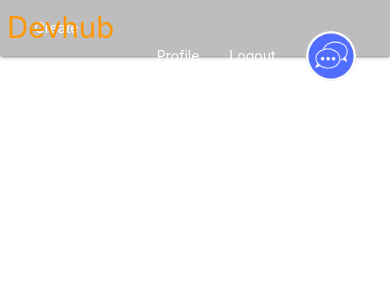
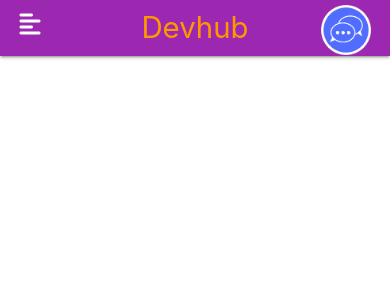
Before and after one commit to Abhijeetrkushwaha/Devhub, a React (Create React App) app: page / in a window 390 px wide. Shown: the top 300 px of the page. Built offline with nearby package versions, Linux system fonts and the light colour scheme.

Commit message:
added dummy text

```diff
--- a/public/index.html
+++ b/public/index.html
@@ -25,7 +25,7 @@
       Learn how to configure a non-root public URL by running `npm run build`.
     -->
     <link rel="stylesheet" href="./materialize/css/materialize.css">
-    <link rel="stylesheet" href="./fontawesome-free-5.14.0-web/css/all.css">
+    <script src="https://kit.fontawesome.com/01be41892c.js" crossorigin="anonymous"></script>
     <title>Devhub</title>
   </head>
   <body>
@@ -42,7 +42,6 @@
       To create a production bundle, use `npm run build` or `yarn build`.
     -->
 
-    <script src="./fontawesome-free-5.14.0-web/js/all.js"></script>
     <script src="./materialize/js/materialize.js"></script>
   </body>
 </html>
--- a/src/App.css
+++ b/src/App.css
@@ -15,3 +15,43 @@ img{
   width: 50px;
   display: flex;
 }
+.menu-icon{
+  display: none;
+}
+.msg-sm{
+  display: none;
+}
+.nav-list.active{
+  left: 0;
+}
+@media screen and (max-width: 900px){
+  .nav-list{
+    width: 250px;
+    height: 100vh;
+    position: fixed;
+    top: 0;
+    left: -250px;
+    display: flex;
+    align-items: center;
+    flex-direction: column;
+    transition: .4s ease;
+  }
+  .nav-list li{
+    margin-top: 50px;
+    width: 100%;
+  }
+  .menu-icon{
+    display: block;
+  }
+  .msg-sm{
+    display: block;
+  }
+  .msg-bg{
+    display: none;
+  }
+  .close{
+    position: absolute;
+    top: 0;
+    right: 20px;
+  }
+}
--- a/src/components/Nav.js
+++ b/src/components/Nav.js
@@ -1,11 +1,20 @@
-import React from 'react';
+import React, { useState } from 'react';
 import { Link } from 'react-router-dom';
 import Chat from '../images/chat.png'
 
 function Nav({ auth }) {
 
+    const [isOpen, setIsOpen] = useState(false)
+
+    const handleOpenClick = () => {
+        setIsOpen(true)
+    }
+
     const navItems = auth ? (
-        <ul className="nav-list right">
+        <ul className="nav-list right purple">
+             <div class="menu-icon close">
+                <i class="fas fa-times"></i>
+             </div>
             <li>
                 <Link to="/login">Login</Link>
             </li>
@@ -14,7 +23,10 @@ function Nav({ auth }) {
             </li>
         </ul>
     ) : (
-        <ul className="nav-list right">
+        <ul className={`nav-list right purple ${ isOpen && 'active'}`}>
+             <div class="menu-icon close">
+                <i class="fas fa-times"></i>
+             </div>
             <li>
                 <Link to="/create">Create Project</Link>
             </li>
@@ -26,7 +38,7 @@ function Nav({ auth }) {
             </li>
             <li>
                 <Link to="/logout">
-                                <div className="img">
+                    <div className="img msg-bg">
                         <img src={Chat} alt=""/>
                     </div>
                 </Link>
@@ -36,10 +48,21 @@ function Nav({ auth }) {
 
     return (
         <header>
-            <nav className="nav-wrapper grey lighten-1">
+            <nav className="nav-wrapper purple">
                 <div className="container">
                     <Link to="/" >
-                        <a href="#" className="brand-logo left orange-text">Devhub</a>
+                        <a href="#" className="brand-logo hide-on-med-and-down left orange-text">Devhub</a>
+                    </Link>
+                    <Link to="/" >
+                        <a href="#" className="brand-logo hide-on-large-only center orange-text">Devhub</a>
+                    </Link>
+                    <div class="menu-icon open left" onClick={handleOpenClick}>
+                        <i class="fas fa-align-left"></i>
+                    </div>
+                        <Link to="/logout">
+                            <div className="img right msg-sm" style={{marginTop: '5px'}}>
+                                <img src={Chat} alt=""/>
+                            </div>
                         </Link>
                     { navItems }
                 </div>
```
Lines whose indentation alone changed are shown as unchanged.
